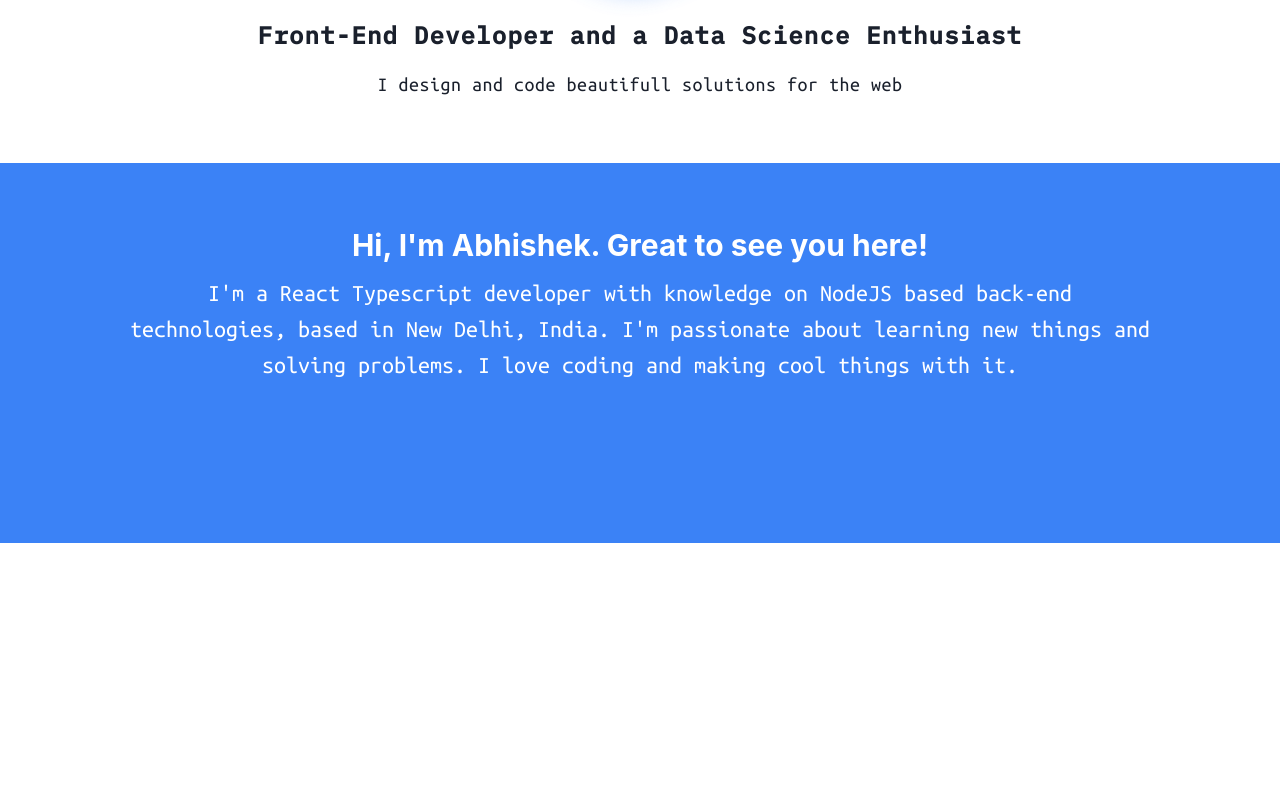
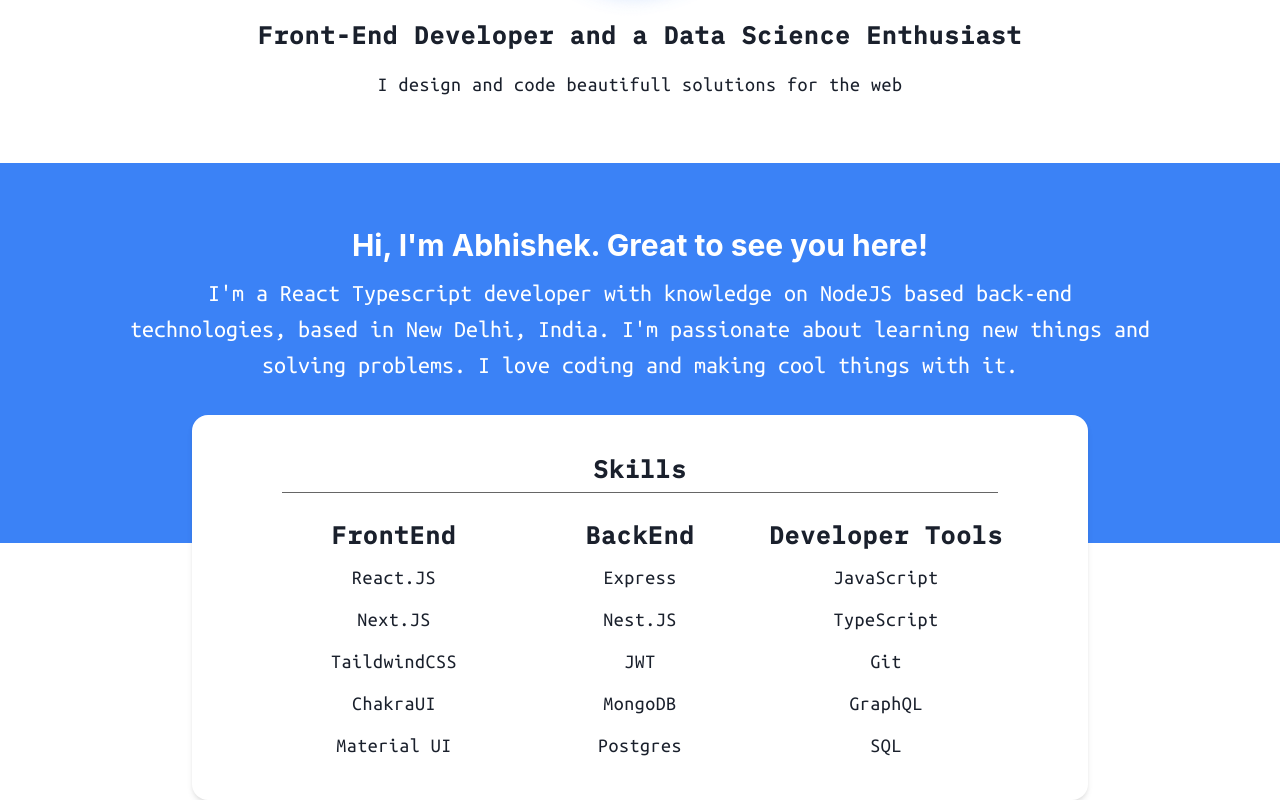
Before and after one commit to AbhishekRauthan/Portfolio, a Next.js app: page / in a window 1280 px wide. Shown: the part 353-1153 px from the top of the page. Before the commit the page ends 896 px from the top, so only its background shows below. Built offline with nearby package versions, Linux system fonts and the light colour scheme.

Commit message:
created a skills section

```diff
--- a/pages/index.tsx
+++ b/pages/index.tsx
@@ -1,10 +1,15 @@
 import {
   Box,
   useColorModeValue,
-  Text,
-  Heading,
+  Heading as ChakraHeading,
+  Text as ChakraText,
   VStack,
+  Divider,
+  Grid,
+  GridItem,
 } from "@chakra-ui/react";
+import Heading from "@components/ui/Heading";
+import Text from "@components/ui/Text";
 import NextHead from "next/head";
 
 const HomePage = () => {
@@ -24,23 +29,8 @@ const HomePage = () => {
         textAlign="center"
         flexDirection={{ base: "column" }}
       >
-        <Heading
-          as="h1"
-          fontFamily="brandTitle"
-          fontSize={{ base: "2xl" }}
-          fontWeight="bold"
-          letterSpacing={{ base: "wider" }}
-        >
-          Front-End Developer and a Data Science Enthusiast
-        </Heading>
-        <Text
-          fontFamily="brandBody"
-          fontSize={{ base: "xl" }}
-          paddingX={{ base: "3" }}
-          letterSpacing={{ base: "wide" }}
-        >
-          I design and code beautifull solutions for the web
-        </Text>
+        <Heading>Front-End Developer and a Data Science Enthusiast</Heading>
+        <Text>I design and code beautifull solutions for the web</Text>
       </VStack>
       <VStack
         as="section"
@@ -48,7 +38,7 @@ const HomePage = () => {
         bgColor={useColorModeValue("brandBlue500", "brandCyan700")}
         marginTop={{ base: "0", lg: "16" }}
         paddingTop={{ base: "4", md: "7", lg: "16" }}
-        paddingBottom={{ base: "10",lg:"40" }}
+        paddingBottom={{ base: "10", lg: "40" }}
         textAlign={{ base: "center" }}
         display="flex"
         flexDirection="column"
@@ -57,12 +47,12 @@ const HomePage = () => {
         color="white"
         paddingX={{ base: "2", lg: "10" }}
       >
-        <Heading as="h1" fontSize={{ base: "xl", md: "2xl", lg: "3xl" }}>
+        <ChakraHeading as="h1" fontSize={{ base: "xl", md: "2xl", lg: "3xl" }}>
           Hi, I&apos;m Abhishek.{" "}
           <Box as="br" display={{ base: "inline-block", md: "none" }} /> Great
           to see you here!
-        </Heading>
-        <Text
+        </ChakraHeading>
+        <ChakraText
           as="p"
           fontSize={{ base: "lg", md: "xl", lg: "2xl" }}
           fontFamily="brandBody"
@@ -73,7 +63,55 @@ const HomePage = () => {
           back-end technologies, based in New Delhi, India. I&apos;m passionate
           about learning new things and solving problems. I love coding and
           making cool things with it.
-        </Text>
+        </ChakraText>
+      </VStack>
+      <VStack
+        bgColor="white"
+        maxWidth="4xl"
+        marginX="auto"
+        rounded="2xl"
+        paddingY={{ base: "10" }}
+        marginTop={{ base: "-6", lg: "-32" }}
+        shadow="md"
+      >
+        <Heading>Skills</Heading>
+        <Divider
+          color="black"
+          borderBottomWidth="1.5px"
+          borderBottomColor="black"
+          width={{ base: "60%", md: "80%" }}
+        />
+        <Grid
+          templateColumns={{ base: "1", md: "repeat(3,1fr)" }}
+          marginX="auto"
+          gap={{ base: "5", md: "3" }}
+          paddingTop={{ base: "3", md: "5" }}
+        >
+          <GridItem as={VStack} spacing="3">
+            <Heading>FrontEnd</Heading>
+            <Text>React.JS</Text>
+            <Text>Next.JS</Text>
+            <Text>TaildwindCSS</Text>
+            <Text>ChakraUI</Text>
+            <Text>Material UI</Text>
+          </GridItem>
+          <GridItem as={VStack} spacing="3">
+            <Heading>BackEnd</Heading>
+            <Text>Express</Text>
+            <Text>Nest.JS</Text>
+            <Text>JWT</Text>
+            <Text>MongoDB</Text>
+            <Text>Postgres</Text>
+          </GridItem>
+          <GridItem as={VStack} spacing="3">
+            <Heading>Developer Tools</Heading>
+            <Text>JavaScript</Text>
+            <Text>TypeScript</Text>
+            <Text>Git</Text>
+            <Text>GraphQL</Text>
+            <Text>SQL</Text>
+          </GridItem>
+        </Grid>
       </VStack>
     </>
   );
```
